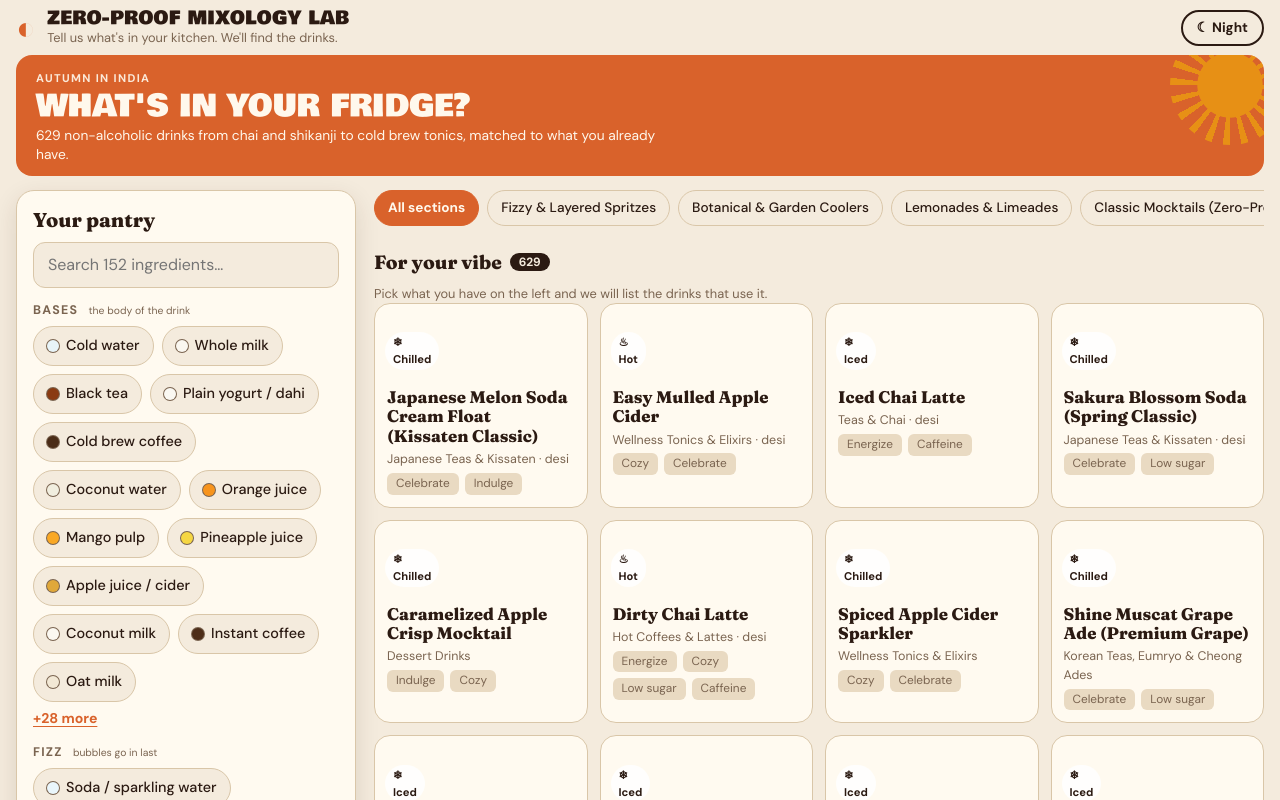
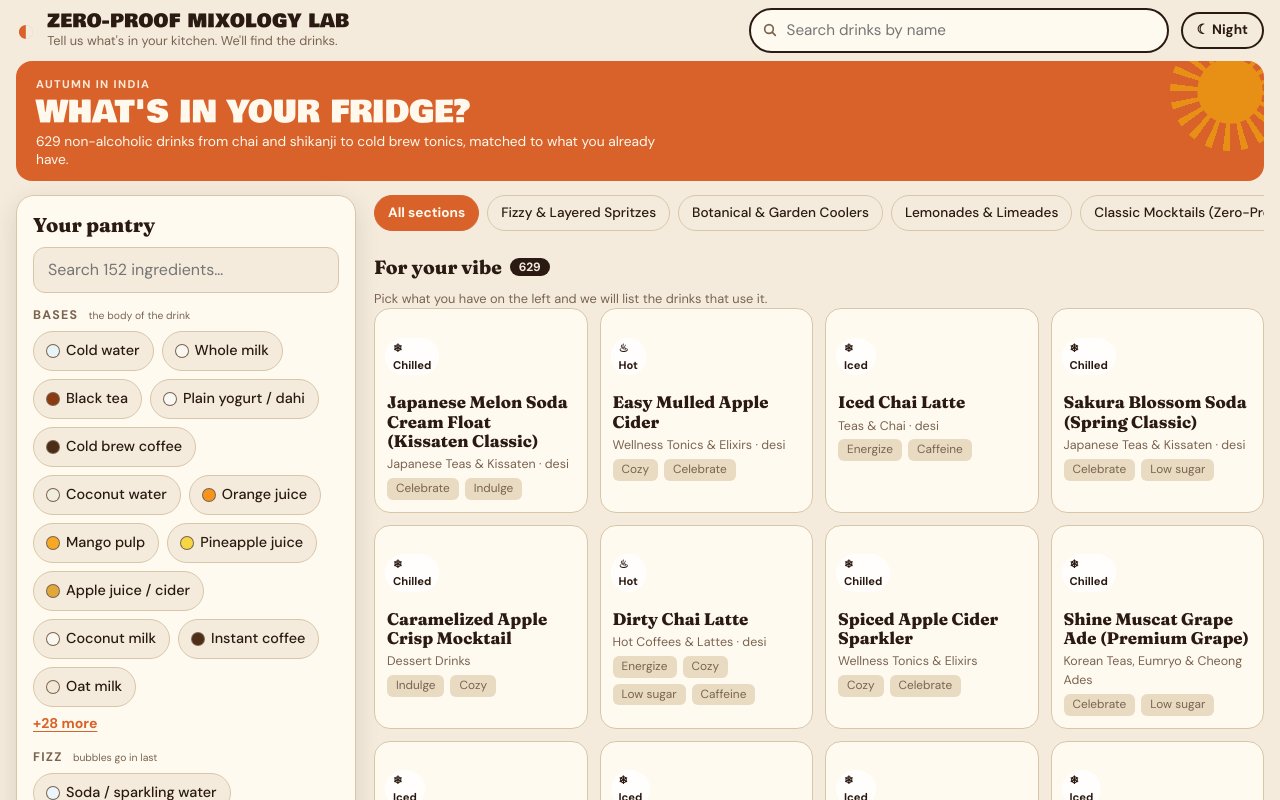
Before and after one commit to khyatinagaria/mixer-website, a React (Vite) app: page / in a window 1280 px wide. Shown: the top 800 px of the page. Built offline with nearby package versions, Linux system fonts and the light colour scheme.

Commit message:
Add a search bar to find drinks by name
Co-Authored-By: Claude Opus 5.5 <noreply@anthropic.com>
Claude-Session: https://claude.ai/code/session_01Fm9xgnLR9gNQLxMUAaAQc3

```diff
--- a/src/App.tsx
+++ b/src/App.tsx
@@ -1,4 +1,5 @@
 import { useEffect, useMemo, useState } from 'react';
+import SearchBox from './components/SearchBox';
 import { loadLab, type Lab, type Drink } from './lib/data';
 import { indianSeason, isIndian, label, passesDiet, subNotesFor } from './lib/helpers';
 import Pantry from './components/Pantry';
@@ -71,6 +72,7 @@ export default function App() {
     <div className="app">
       <header className="top">
         <div className="brand"><span className="brand-mark" aria-hidden>◐</span><div><h1>Zero-Proof Mixology Lab</h1><p>Tell us what's in your kitchen. We'll find the drinks.</p></div></div>
+        <SearchBox drinks={lab.drinks} open={id => { setOpenId(id); window.scrollTo({ top: 0, behavior: 'smooth' }); }} />
         <button className="theme" onClick={() => setNight(n => !n)} aria-pressed={night} aria-label="Toggle day and night theme">{night ? '☀ Day' : '☾ Night'}</button>
       </header>
       <div className="hero"><span>{label(f.season || 'summer')} in India</span><h2>What's in your fridge?</h2><p>{lab.drinks.length} non-alcoholic drinks from chai and shikanji to cold brew tonics, matched to what you already have.</p></div>
@@ -88,7 +90,7 @@ export default function App() {
         </div>
       </main>
       {pantry.length > 0 && !view && <button className="jump" onClick={() => document.querySelector('.col-results')?.scrollIntoView({ behavior: 'smooth' })}>See {results.rows.length} drink{results.rows.length === 1 ? '' : 's'} ↓</button>}
-      <footer className="foot">Zero-proof means no alcohol. Where a recipe shows "Recipe checked against", it follows that published page, scaled to one glass. Other recipes are our own home versions of classic drinks.</footer>
+      <footer className="foot">Zero-proof means no alcohol. Where a recipe shows "Recipe checked against", it follows that published page, scaled to one glass. Recipes marked "House recipe" are our own.</footer>
     </div>
   );
 }
--- /dev/null
+++ b/src/components/SearchBox.tsx
@@ -0,0 +1,43 @@
+import { useMemo, useRef, useState } from 'react';
+import type { Drink } from '../lib/data';
+
+const norm = (s: string) => s.toLowerCase().normalize('NFD').replace(/[̀-ͯ]/g, '').replace(/[^a-z0-9 ]+/g, ' ').replace(/\s+/g, ' ').trim();
+
+type Props = { drinks: Drink[]; open: (id: string) => void };
+
+export default function SearchBox({ drinks, open }: Props) {
+  const [q, setQ] = useState('');
+  const [focus, setFocus] = useState(false);
+  const [sel, setSel] = useState(0);
+  const input = useRef<HTMLInputElement>(null);
+  const index = useMemo(() => drinks.map(d => ({ d, n: norm(d.name) })), [drinks]);
+  const hits = useMemo(() => {
+    const t = norm(q); if (!t) return [];
+    const words = t.split(' ');
+    return index.filter(x => words.every(w => x.n.includes(w)))
+      .sort((a, b) => Number(!a.n.startsWith(t)) - Number(!b.n.startsWith(t)) || a.n.indexOf(words[0]) - b.n.indexOf(words[0]) || a.n.length - b.n.length)
+      .slice(0, 8).map(x => x.d);
+  }, [q, index]);
+  const pick = (d: Drink) => { open(d.id); setQ(''); setSel(0); input.current?.blur(); };
+  const show = focus && q.trim().length > 0;
+  return (
+    <div className="namesearch" role="search">
+      <svg className="namesearch-icon" aria-hidden width="16" height="16" viewBox="0 0 24 24" fill="none" stroke="currentColor" strokeWidth="2.5" strokeLinecap="round"><circle cx="10.5" cy="10.5" r="6.5" /><path d="M20 20l-4.8-4.8" /></svg>
+      <input ref={input} type="search" value={q} placeholder="Search drinks by name" aria-label="Search drinks by name"
+        role="combobox" aria-expanded={show} aria-controls="search-list" aria-autocomplete="list"
+        onChange={e => { setQ(e.target.value); setSel(0); }} onFocus={() => setFocus(true)} onBlur={() => setTimeout(() => setFocus(false), 150)}
+        onKeyDown={e => {
+          if (e.key === 'ArrowDown') { e.preventDefault(); setSel(s => Math.min(s + 1, hits.length - 1)); }
+          else if (e.key === 'ArrowUp') { e.preventDefault(); setSel(s => Math.max(s - 1, 0)); }
+          else if (e.key === 'Enter' && hits[sel]) pick(hits[sel]);
+          else if (e.key === 'Escape') { setQ(''); input.current?.blur(); }
+        }} />
+      {show && <ul className="namesearch-list" id="search-list" role="listbox">
+        {hits.length ? hits.map((d, i) => <li key={d.id} role="option" aria-selected={i === sel} className={i === sel ? 'on' : ''}
+          onMouseDown={e => { e.preventDefault(); pick(d); }} onMouseEnter={() => setSel(i)}>
+          <b>{d.name}</b><span>{d.section_label}</span></li>)
+          : <li className="none">No drink called “{q.trim()}”</li>}
+      </ul>}
+    </div>
+  );
+}
--- a/src/styles.css
+++ b/src/styles.css
@@ -160,3 +160,16 @@ h3 small.muted { text-transform: none; letter-spacing: 0; font-weight: 400; marg
 @media (max-width: 899px) { .jump { display: block; position: fixed; left: 50%; bottom: 16px; transform: translateX(-50%); z-index: 20; border: 0; border-radius: 99px; padding: 12px 22px; background: var(--accent); color: var(--on-accent); font: 800 0.95rem var(--sans); box-shadow: 0 6px 18px rgba(0, 0, 0, 0.3); } }
 
 .pour-list { margin-top: 6px; } .pour-list summary { cursor: pointer; font-weight: 700; font-size: 0.85rem; color: var(--quiet); padding: 6px 0; } .verified a { color: var(--accent); font-weight: 700; }
+
+/* drink name search */
+.namesearch { position: relative; flex: 1; max-width: 420px; margin-left: auto; }
+.namesearch input { width: 100%; box-sizing: border-box; padding: 9px 14px 9px 36px; border: 2px solid var(--ink); border-radius: 99px; background: var(--card); color: var(--ink); font: inherit; font-size: 0.95rem; }
+.namesearch input:focus { outline: none; border-color: var(--accent); box-shadow: 0 0 0 3px color-mix(in srgb, var(--accent) 25%, transparent); }
+.namesearch-icon { position: absolute; left: 13px; top: 50%; transform: translateY(-50%); color: var(--quiet); pointer-events: none; }
+.namesearch-list { position: absolute; z-index: 30; left: 0; right: 0; top: calc(100% + 6px); margin: 0; padding: 6px; list-style: none; background: var(--card); border: 1px solid var(--line); border-radius: 14px; box-shadow: 0 10px 30px rgba(0,0,0,0.18); max-height: 60vh; overflow: auto; }
+.namesearch-list li { padding: 8px 10px; border-radius: 10px; cursor: pointer; display: flex; flex-direction: column; }
+.namesearch-list li b { font-size: 0.95rem; }
+.namesearch-list li span { font-size: 0.78rem; color: var(--quiet); }
+.namesearch-list li.on { background: var(--bg2); }
+.namesearch-list li.none { cursor: default; color: var(--quiet); }
+@media (max-width: 640px) { .top { flex-wrap: wrap; } .namesearch { order: 3; flex-basis: 100%; max-width: none; } }
```
